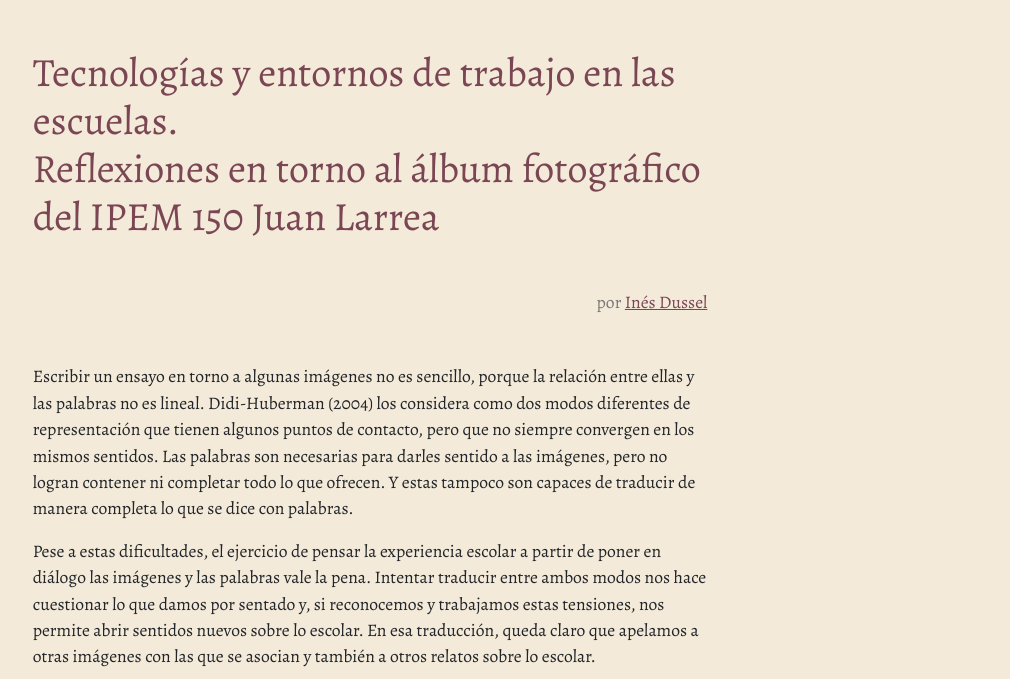
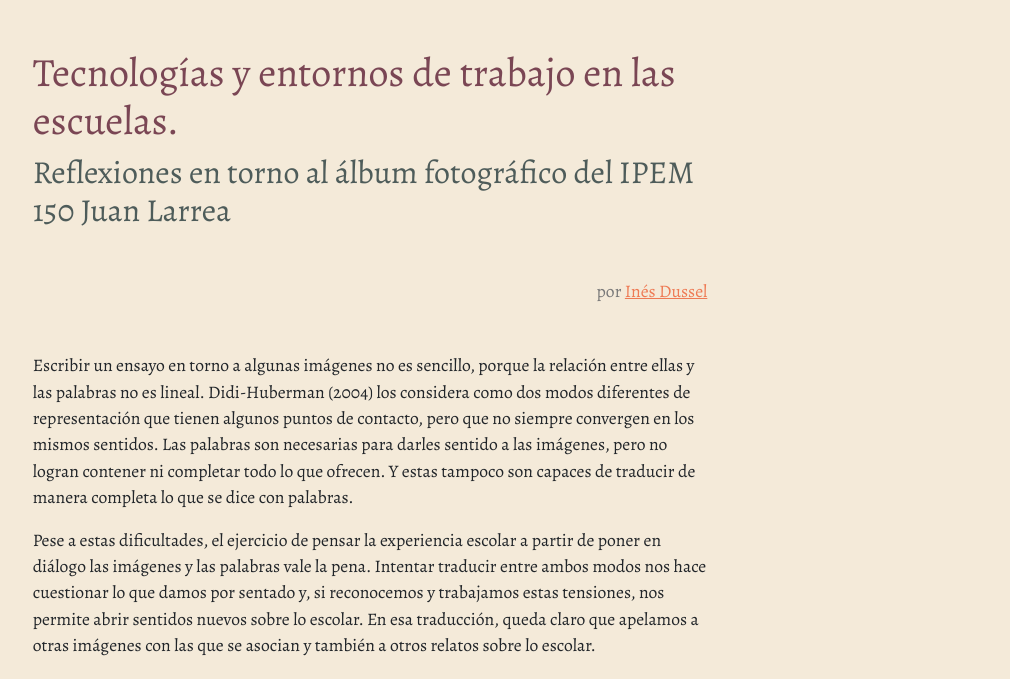
Before and after one commit to isep-cba/itinerarios-larrea, a plain HTML site: page ensayo1.html in a window 1280 px wide. Shown: the part 101-780 px from the top of the page, without its empty margins (270-1280 px from the left). Drawn offline with nearby package versions, Linux system fonts and the light colour scheme; a script that the page names is missing.

Commit message:
color enlaces ensayo

```diff
--- a/ensayo1.html
+++ b/ensayo1.html
@@ -51,8 +51,8 @@
     <!-- TÍTULO Y ENCABEZADO -->
   <div class="row justify-content-center">
     <div class="col col-xl-8">
-      <h1 class="bordo" id="titulo">Tecnologías y entornos de trabajo en las escuelas.<br/>
-        Reflexiones en torno al álbum fotográfico del IPEM 150 Juan Larrea</h1>
+      <h1 class="bordo" id="titulo">Tecnologías y entornos de trabajo en las escuelas.</h1>
+    <h2 class="verdemusgo">Reflexiones en torno al álbum fotográfico del IPEM 150 Juan Larrea</h2>
       <p class="gris my-5" style="text-align: right;">por <a class="naranja" href="#bio">Inés Dussel</a></p>
       </div>
     </div>
--- a/styles.css
+++ b/styles.css
@@ -447,7 +447,7 @@ height: 3.5em;
 
 /* ESTILOS TEXTO */
 
-.ensayo a {color:#7a4654;}
+.ensayo a {color:#ee7a54;}
 
 .piedefoto {color: grey; font-style: italic; text-align: center; position:relative; z-index: 3;}
 
```
